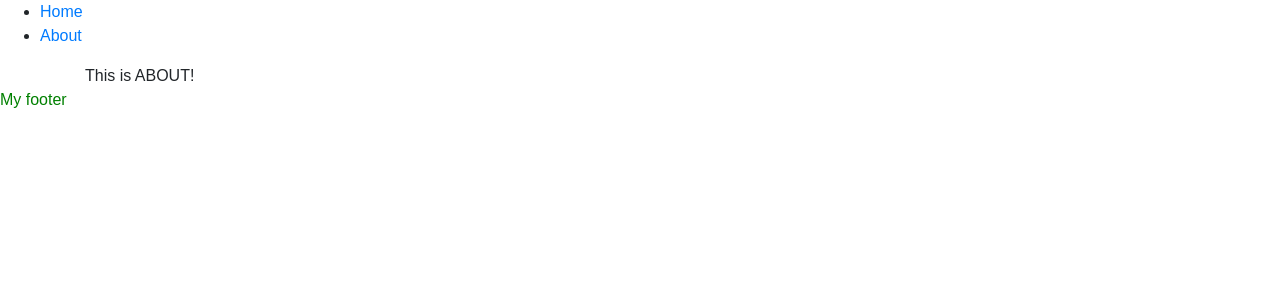
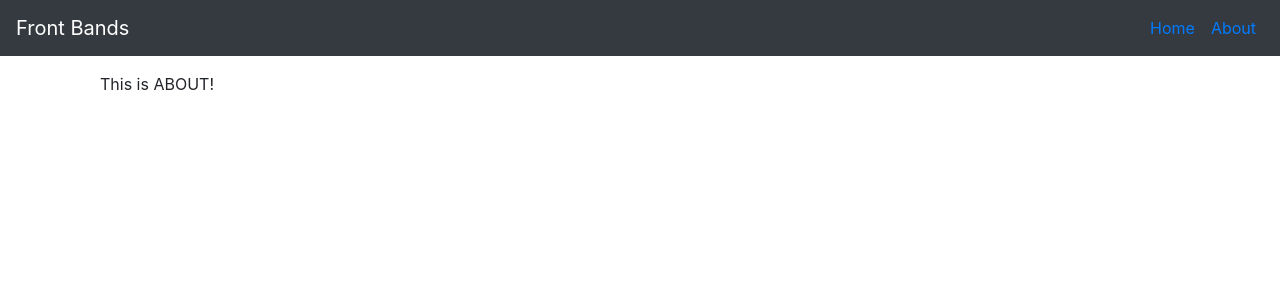
Before and after one commit to 77bo/frontbands, a React (Create React App) app: page /about in a window 1280 px wide. Shown: the top 300 px of the page. Built offline with nearby package versions, Linux system fonts and the light colour scheme.

Commit message:
added animation for transitions.

```diff
--- a/package.json
+++ b/package.json
@@ -3,10 +3,12 @@
   "version": "0.1.0",
   "private": true,
   "dependencies": {
+    "animejs": "^2.2.0",
     "bootstrap": "^4.0.0-beta",
     "react": "^16.0.0",
     "react-dom": "^16.0.0",
-    "react-router-dom": "^4.2.2"
+    "react-router-dom": "^4.2.2",
+    "reactstrap": "^5.0.0-alpha.3"
   },
   "devDependencies": {
     "react-scripts": "1.0.14"
--- a/src/components/Footer/Footer.js
+++ b/src/components/Footer/Footer.js
@@ -5,8 +5,8 @@ import './Footer.css';
 class Footer extends Component {
   render() {
     return (
-      <footer className="app-footer">
-        <p>My footer</p>
+      <footer class="mainfooter" role="contentinfo">
+
       </footer>
     );
   }
--- a/src/components/Header/Header.js
+++ b/src/components/Header/Header.js
@@ -1,18 +1,45 @@
-import React, { Component } from 'react';
+import React, {Component} from 'react';
 import {Link} from 'react-router-dom';
+
+import { Collapse, Navbar, NavbarToggler, NavbarBrand, Nav, NavItem, NavLink } from 'reactstrap';
 
 import './Header.css';
 
 class Header extends Component {
+  constructor(props) {
+    super(props);
+
+    this.toggle = this.toggle.bind(this);
+    this.state = {
+      isOpen: false
+    };
+  }
+  toggle() {
+    this.setState({
+      isOpen: !this.state.isOpen
+    });
+  }
   render() {
     return (
-      <header className="App-header">
-        <nav>
-          <ul>
-            <li><Link to='/'>Home</Link></li>
-            <li><Link to='/about'>About</Link></li>
-          </ul>
-        </nav>
+      <header>
+        <Navbar dark className="bg-dark" fixed="top" expand="md">
+          <NavbarBrand href="/">Front Bands</NavbarBrand>
+          <NavbarToggler onClick={this.toggle} />
+          <Collapse isOpen={this.state.isOpen} navbar>
+            <Nav className="ml-auto" navbar>
+              <NavItem>
+                <NavLink>
+                  <Link to='/'>Home</Link>
+                </NavLink>
+              </NavItem>
+              <NavItem>
+                <NavLink>
+                  <Link to='/about'>About</Link>
+                </NavLink>
+              </NavItem>
+            </Nav>
+          </Collapse>
+        </Navbar>
       </header>
     );
   }
--- a/src/containers/About/About.js
+++ b/src/containers/About/About.js
@@ -4,9 +4,9 @@ class About extends Component {
   render() {
     return (
       <div className="about">
-        <div class="container">
-          <div class="row">
-            <div class="col-12">This is ABOUT!</div>
+        <div className="container">
+          <div className="row">
+            <div className="col-12">This is ABOUT!</div>
           </div>
         </div>
       </div>
--- a/src/containers/App/App.js
+++ b/src/containers/App/App.js
@@ -7,11 +7,17 @@ import Router from 'containers/Router';
 import './App.css';
 
 class App extends Component {
+  constructor(props) {
+    super(props);
+    this.state = {
+      value: null,
+    };
+  }
   render() {
     return (
       <div className="App">
         <Header/>
-        <Router/>
+        <Router location={this.props.location} />
         <Footer/>
       </div>
     );
--- a/src/containers/Home/Home.js
+++ b/src/containers/Home/Home.js
@@ -4,9 +4,10 @@ class Home extends Component {
   render() {
     return (
       <div className="home">
-        <div class="container">
-          <div class="row">
-            <div class="col-12">This is HOME!</div>
+        <div className="container">
+          <div className="row text-center">
+            <div className="col-6">This is HOME!</div>
+            <div className="col-6"><img width="200" src="https://www.gitbook.com/cover/book/mongkuen/react.jpg?build=1470682429235" /></div>
           </div>
         </div>
       </div>
--- a/src/containers/Router.js
+++ b/src/containers/Router.js
@@ -1,17 +1,40 @@
 import React from 'react';
 import {Switch, Route} from 'react-router-dom';
+import {CSSTransition, TransitionGroup} from 'react-transition-group';
+import anime from 'animejs';
 
 import Home from 'containers/Home/Home';
 import About from 'containers/About/About';
 
 import Errors from 'components/Errors/Errors';
 
-const Router = () => (
-  <Switch>
-    <Route exact path='/' component={Home}/>
-    <Route path='/about' component={About}/>
-    <Route component={Errors.NotFound}/>
-  </Switch>
+import 'styles/fade.css';
+
+const PageFade = (props) => (
+  <CSSTransition
+    {...props}
+    classNames="fadeTranslate"
+    timeout={500}
+    mountOnEnter={true}
+    unmountOnExit={true}
+  />
 );
 
+const Router = (props) => {
+  const locationKey = props.location.pathname;
+  return (
+    <TransitionGroup>
+      <PageFade key={locationKey}>
+        <main className="container">
+          <Switch location={props.location}>
+            <Route exact path='/' component={Home}/>
+            <Route path='/about' component={About}/>
+            <Route component={Errors.NotFound}/>
+          </Switch>
+        </main>
+      </PageFade>
+    </TransitionGroup>
+  );
+};
+
 export default Router;
--- a/src/index.js
+++ b/src/index.js
@@ -1,6 +1,6 @@
 import React from 'react';
 import ReactDOM from 'react-dom';
-import {BrowserRouter} from 'react-router-dom';
+import {BrowserRouter, Route} from 'react-router-dom';
 
 import App from './containers/App/App';
 import registerServiceWorker from './services/registerServiceWorker';
@@ -10,7 +10,7 @@ import './styles/global.css';
 
 ReactDOM.render(
   <BrowserRouter>
-    <App/>
+    <Route path="/" component={App} />
   </BrowserRouter>,
   document.getElementById('root'));
 registerServiceWorker();
--- /dev/null
+++ b/src/styles/fade.css
@@ -0,0 +1,27 @@
+.fadeTranslate-enter {
+    opacity: 0;
+    position: fixed;
+    margin: 0 70px 0 70px !important;
+}
+
+.fadeTranslate-enter.fadeTranslate-enter-active {
+    opacity: 1;
+    transition: opacity 500ms ease-in;
+}
+
+.fadeTranslate-exit {
+    opacity: 1;
+    position: fixed;
+    margin: 0 70px 0 70px !important;
+    transform: translate(0, 0);
+}
+
+.fadeTranslate-exit.fadeTranslate-exit-active {
+    opacity: 0;
+    transform: translate(0, 0vh);
+    transition: opacity 500ms ease-in, transform 500ms ease-in-out;
+}
+
+.fix-container {
+    position: fixed;
+}
--- a/src/styles/global.css
+++ b/src/styles/global.css
@@ -1,5 +1,4 @@
 body {
-  margin: 0;
-  padding: 0;
-  font-family: sans-serif;
+    min-height: 75rem;
+    padding-top: 4.5rem;
 }
```
Also changed, not shown: public/index.html (+0 -10 lines).
